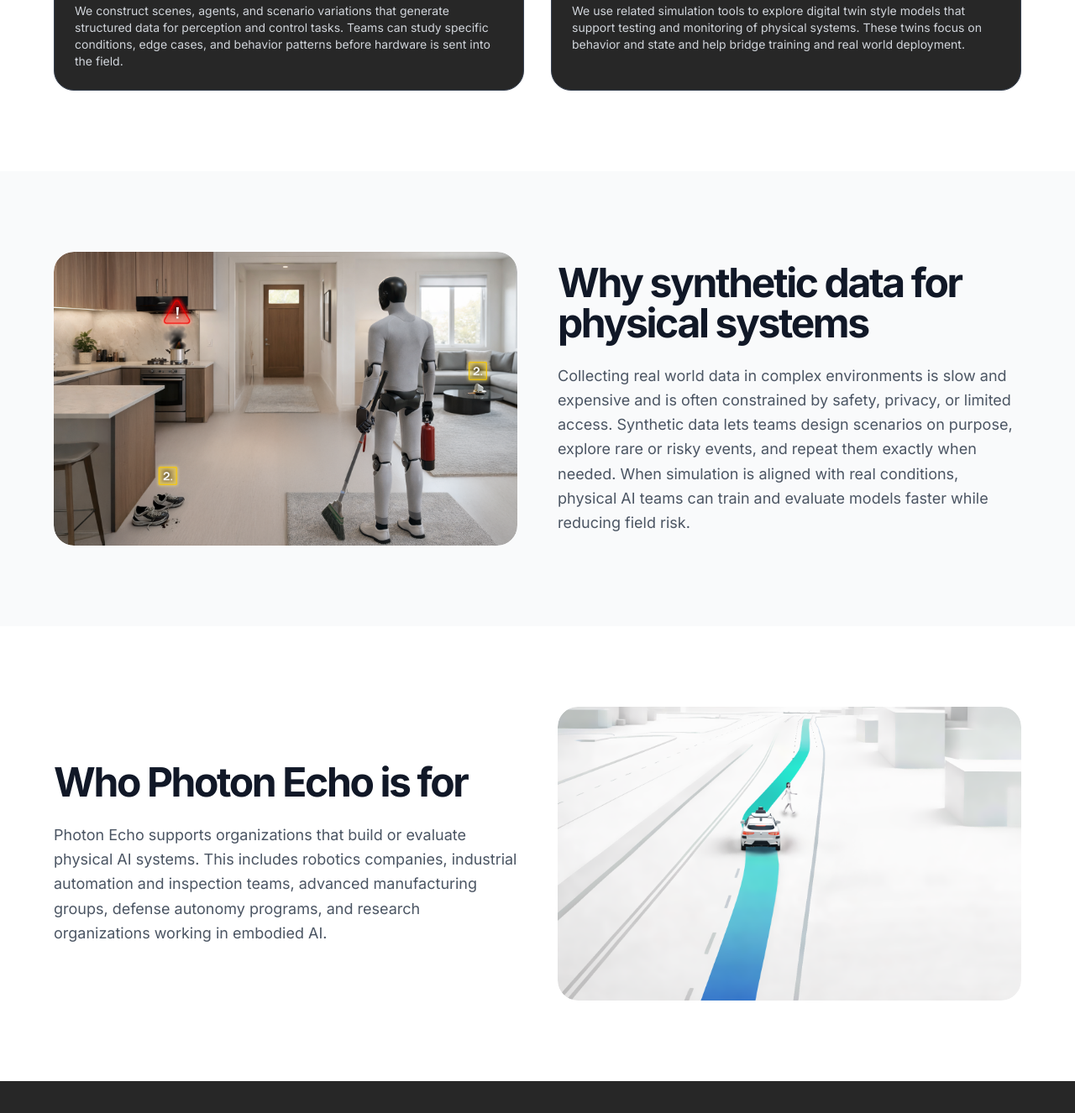
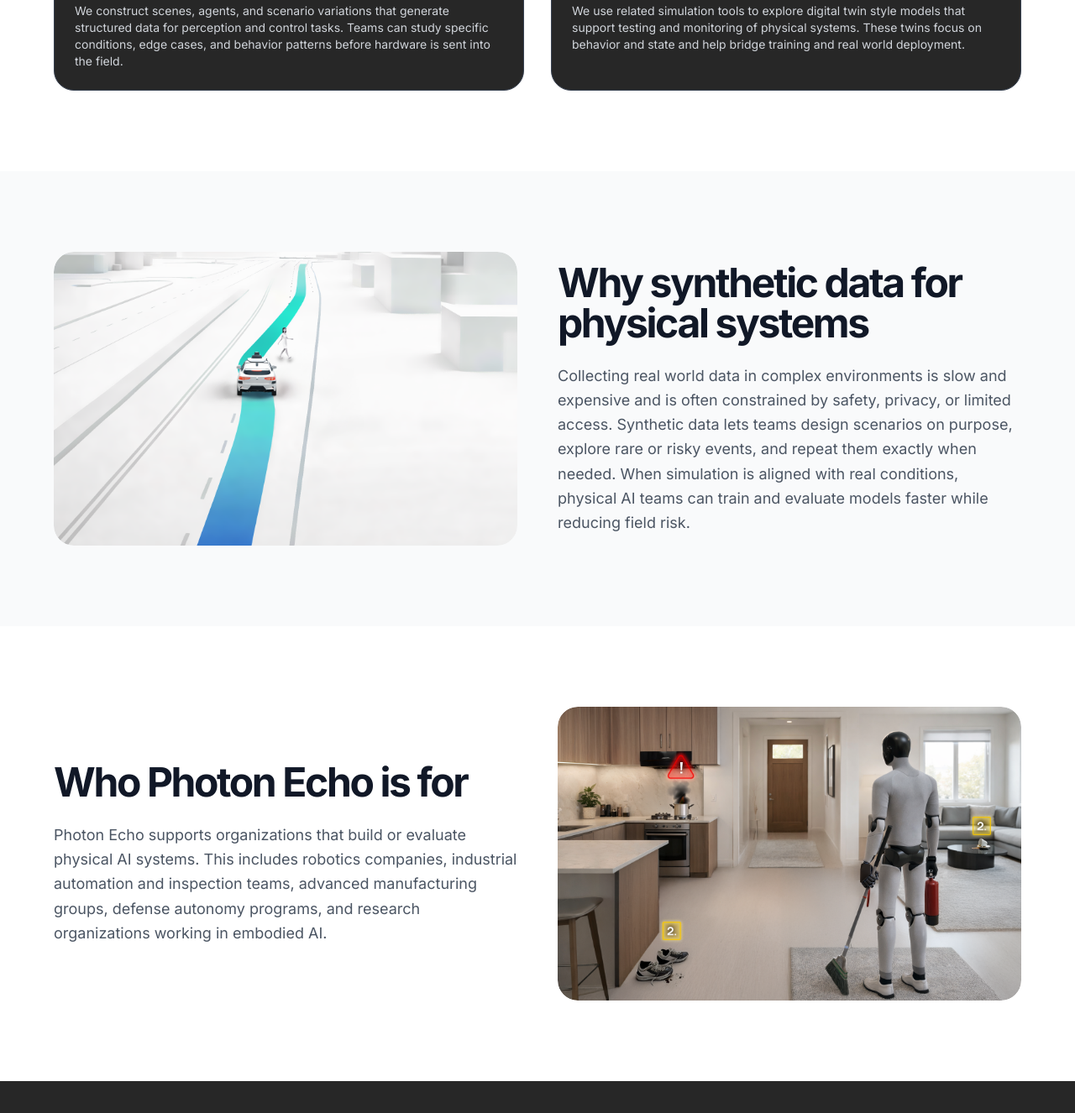
Before and after one commit to josha10cio/Photon-Digital-site, a Next.js app: page / in a window 1280 px wide. Shown: the part 1318-2644 px from the top of the page at 84% size. Built offline with nearby package versions, Linux system fonts and the light colour scheme.

Commit message:
Swap section images

```diff
--- a/app/page.tsx
+++ b/app/page.tsx
@@ -129,7 +129,7 @@ export default function HomePage() {
             {/* Left Column - Image */}
             <div className="relative rounded-lg min-h-[350px] overflow-hidden order-2 lg:order-1">
               <Image
-                src="/real-world-data-in-complex-environments.png"
+                src="/real-world-data-in-co02mplex-environments.png"
                 alt="Real world data collection in complex environments"
                 fill
                 className="object-cover rounded-lg"
@@ -167,7 +167,7 @@ export default function HomePage() {
             {/* Right Column - Image */}
             <div className="relative rounded-lg min-h-[350px] overflow-hidden">
               <Image
-                src="/real-world-data-in-co02mplex-environments.png"
+                src="/real-world-data-in-complex-environments.png"
                 alt="Physical AI systems in real world environments"
                 fill
                 className="object-cover rounded-lg"
```
